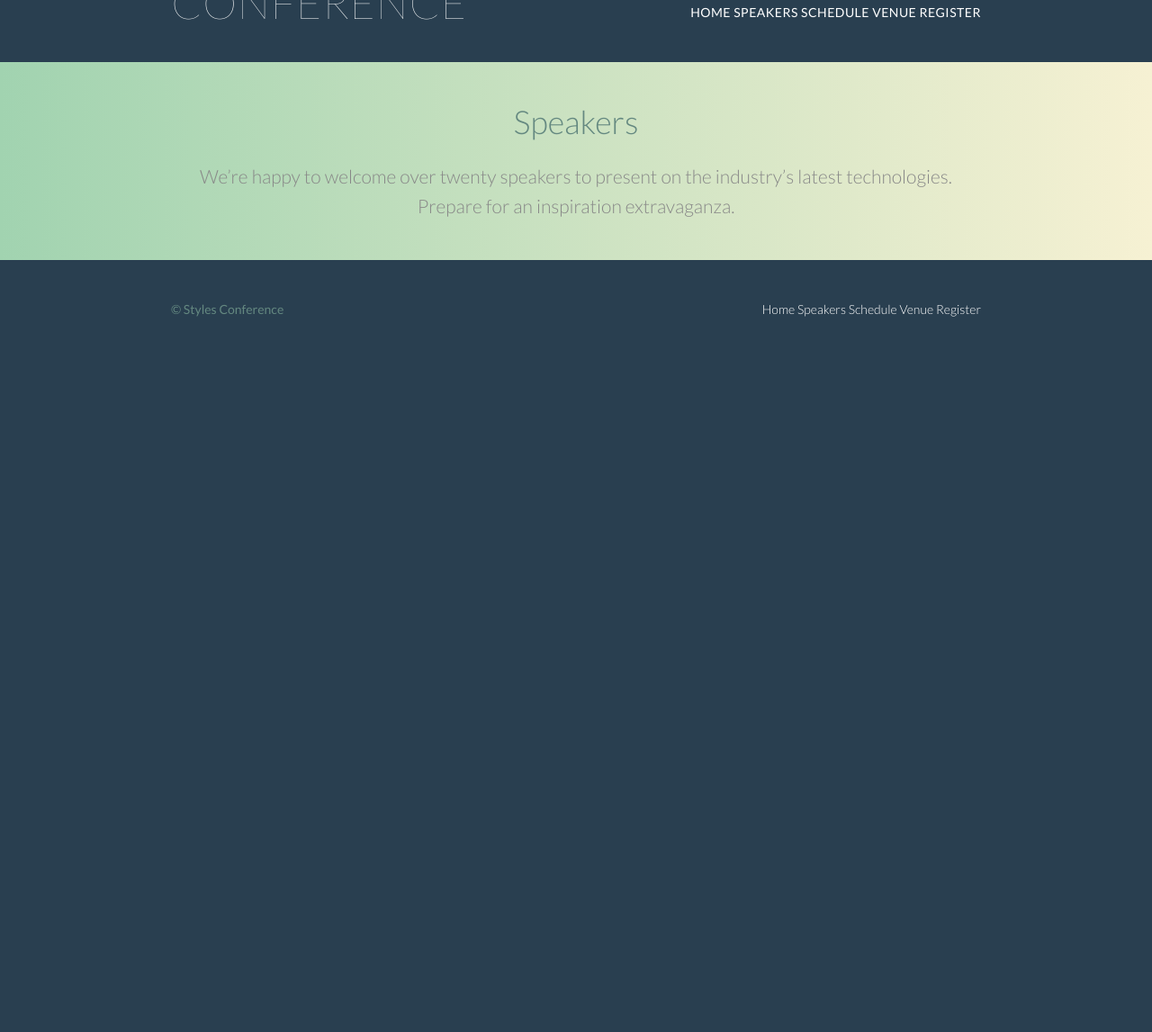
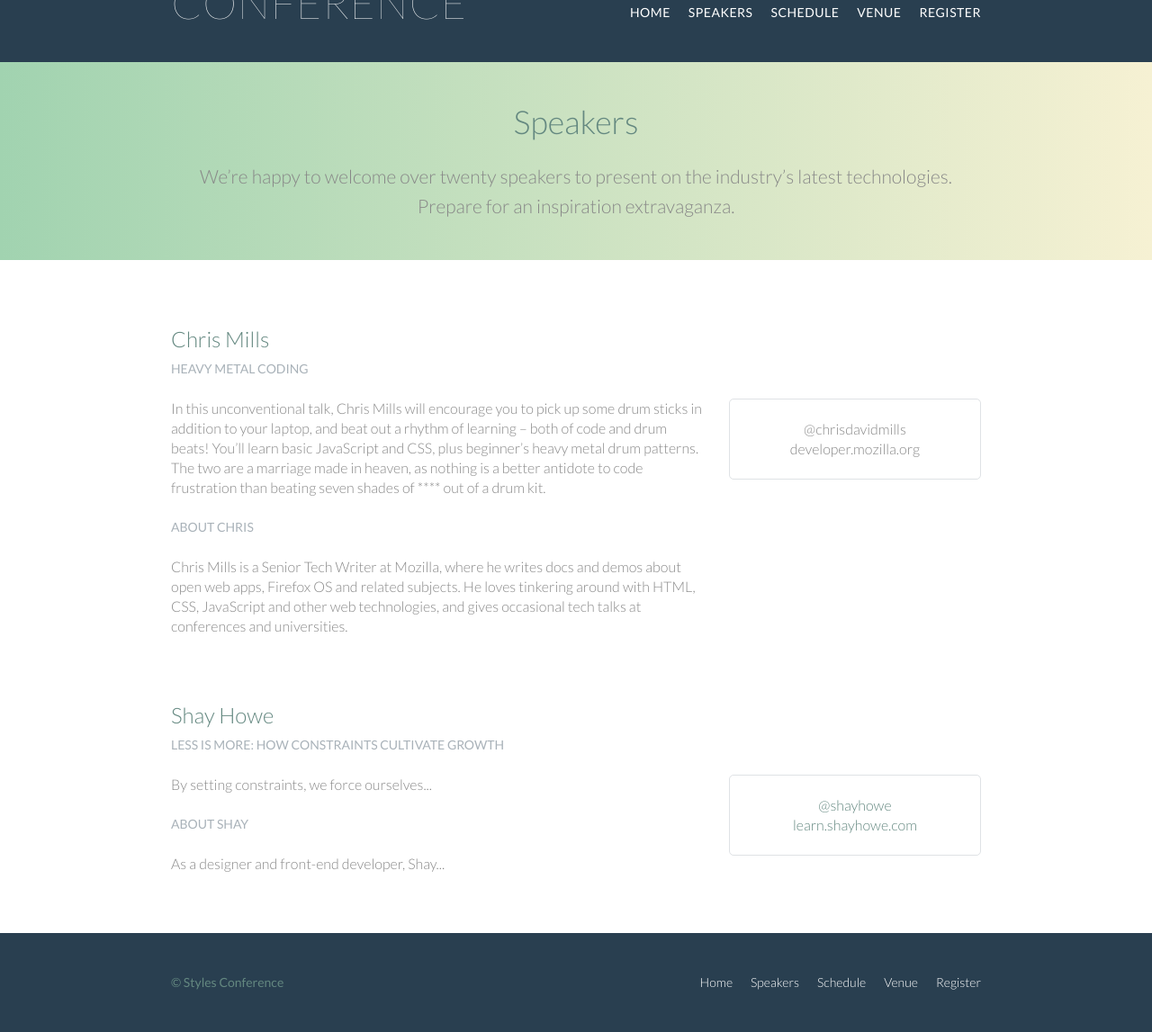
Before and after one commit to 266445/styles-conference, a plain HTML site: page speakers.html in a window 1280 px wide. Shown: the part 107-1254 px from the top of the page at 90% size. Before the commit the page ends 800 px from the top, so only its background shows below. Drawn offline with Linux system fonts and the light colour scheme.

Commit message:
added chris mills

```diff
--- a/assets/stylesheets/main.css
+++ b/assets/stylesheets/main.css
@@ -290,6 +290,16 @@ p a {
   text-align: right;
 }
 
+.nav li {
+  display: inline-block;
+  margin: 0 10px;
+  vertical-align: top;
+}
+
+.nav li:last-child {
+  margin-right: 0;
+}
+
 .row,
 .row-alt {
   min-width: 960px;
@@ -316,3 +326,15 @@ p a {
   font-size: 21px;
   line-height: 33px;
 }
+
+.speaker-info {
+  border: 1px solid #dfe2e5;
+  border-radius: 5px;
+  margin-top: 88px;
+  padding: 22px 0;
+  text-align: center;
+}
+
+.speaker {
+  margin-bottom: 44px;
+}
--- a/speakers.html
+++ b/speakers.html
@@ -14,12 +14,14 @@
             </h1>
             <h3 class="tagline">August 24&ndash;26th &mdash; Chicago, IL</h3>
             <nav class="nav primary-nav">
-                <a href="index.html">Home</a>
-                <a href="speakers.html">Speakers</a>
-                <a href="schedule.html">Schedule</a>
-                <a href="venue.html">Venue</a>
-                <a href="register.html">Register</a>
-            </nav>
+                <ul>
+                  <li><a href="index.html">Home</a></li><!--
+                  --><li><a href="speakers.html">Speakers</a></li><!--
+                  --><li><a href="schedule.html">Schedule</a></li><!--
+                  --><li><a href="venue.html">Venue</a></li><!--
+                  --><li><a href="register.html">Register</a></li>
+                </ul>
+              </nav>
 
         </header>
 
@@ -34,14 +36,80 @@
 
 
     </section>
+
+    <section class="row">
+        <div class="grid">
+
+            <section class="speaker" id="chris-mills">
+
+                <div class="col-2-3">
+
+                    <h2>Chris Mills</h2>
+                    <h5>Heavy Metal Coding</h5>
+                    <p>In this unconventional talk, Chris Mills will encourage you to pick up some drum sticks in addition to your laptop, and beat out a rhythm of learning &#8211; both of code and drum beats! You&#8217;ll learn basic JavaScript and CSS, plus beginner&#8217;s heavy metal drum patterns. The two are a marriage made in heaven, as nothing is a better antidote to code frustration than beating seven shades of **** out of a drum kit.</p>
+                    <h5>About Chris</h5>
+                    <p>Chris Mills is a Senior Tech Writer at Mozilla, where he writes docs and demos about open web apps, Firefox OS and related subjects. He loves tinkering around with HTML, CSS, JavaScript and other web technologies, and gives occasional tech talks at conferences and universities.</p>
+
+
+                </div><!--
+
+                --><aside class="col-1-3">
+                    <div class="speaker-info">
+
+                        <ul>
+                            <li>@chrisdavidmills</li>
+                            <li>developer.mozilla.org</li>
+                        </ul>
+
+                    </div>
+
+
+
+                </aside>
+
+            </section>
+
+            <section id="shay-howe">
+
+                <div class="col-2-3">
+                    <h2>Shay Howe</h2>
+                    <h5>Less Is More: How Constraints Cultivate Growth</h5>
+
+                    <p>By setting constraints, we force ourselves...</p>
+
+                    <h5>About Shay</h5>
+
+                    <p>As a designer and front-end developer, Shay...</p>
+                </div><!--
+
+                --><aside class="col-1-3">
+                    <div class="speaker-info">
+
+                        <ul>
+                            <li><a href="https://twitter.com/shayhowe">@shayhowe</a></li>
+                            <li><a href="https://learn.shayhowe.com/">learn.shayhowe.com</a></li>
+                        </ul>
+                    </div>
+
+                </aside>
+            </section>
+
+        </div>
+
+    </section>
     <footer class="primary-footer container group">
         <small>&copy; Styles Conference</small>
+
+
         <nav class="nav">
-            <a href="index.html">Home</a>
-            <a href="speakers.html">Speakers</a>
-            <a href="schedule.html">Schedule</a>
-            <a href="venue.html">Venue</a>
-            <a href="register.html">Register</a>
+            <ul>
+                <li><a href="index.html">Home</a></li><!--
+                --><li><a href="speakers.html">Speakers</a></li><!--
+                --><li><a href="schedule.html">Schedule</a></li><!--
+                --><li><a href="venue.html">Venue</a></li><!--
+                --><li><a href="register.html">Register</a></li>
+
+            </ul>
         </nav>
     </footer>
 
```
Also changed, not shown: index.html (+16 -11 lines), register.html (+16 -11 lines), schedule.html (+16 -11 lines), venue.html (+16 -11 lines).
